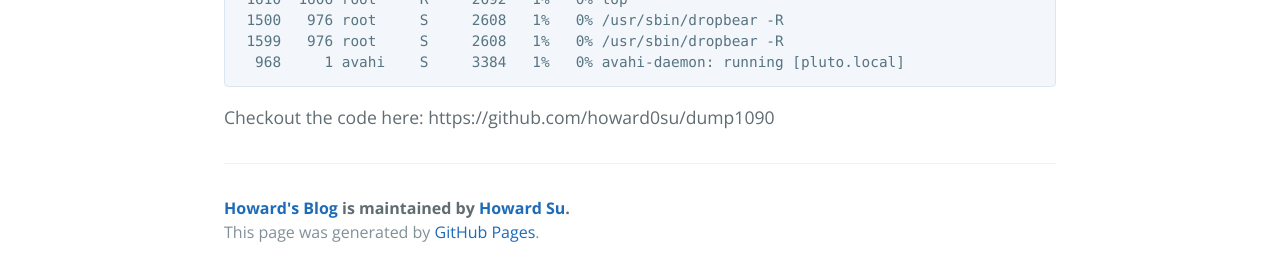
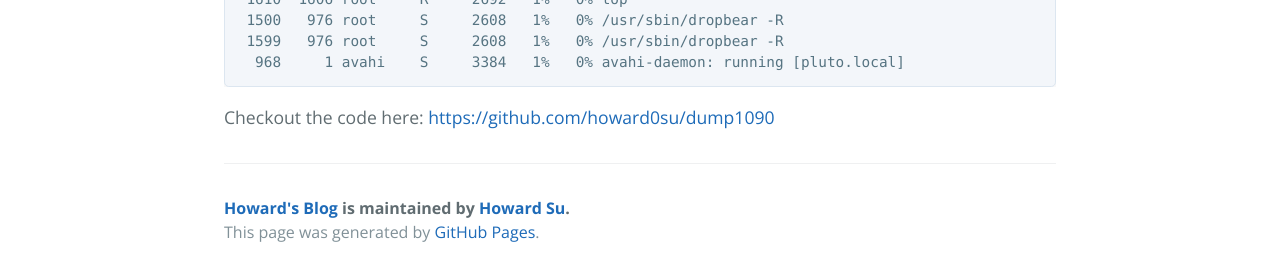
Before and after one commit to howard0su/howard0su.github.io, a Jekyll site: the page built from _posts/2020-09-27-dump1090-on-plutosdr.md, in a window 1280 px wide. Shown: the part 1279-1552 px from the top of the page. Built offline with Jekyll 4.4.1, drawn with Linux system fonts in a browser that asks for light colours; comment, search, counter and statistics services are not loaded; part of the change alters nothing that is shown.

````diff
--- a/_posts/2020-09-27-dump1090-on-plutosdr.md
+++ b/_posts/2020-09-27-dump1090-on-plutosdr.md
@@ -42,4 +42,4 @@ Load average: 0.32 0.18 0.06 3/73 1803
   968     1 avahi    S     3384   1%   0% avahi-daemon: running [pluto.local]
 ```
 
-Checkout the code here: https://github.com/howard0su/dump1090
+Checkout the code here: [https://github.com/howard0su/dump1090](https://github.com/howard0su/dump1090)
````
